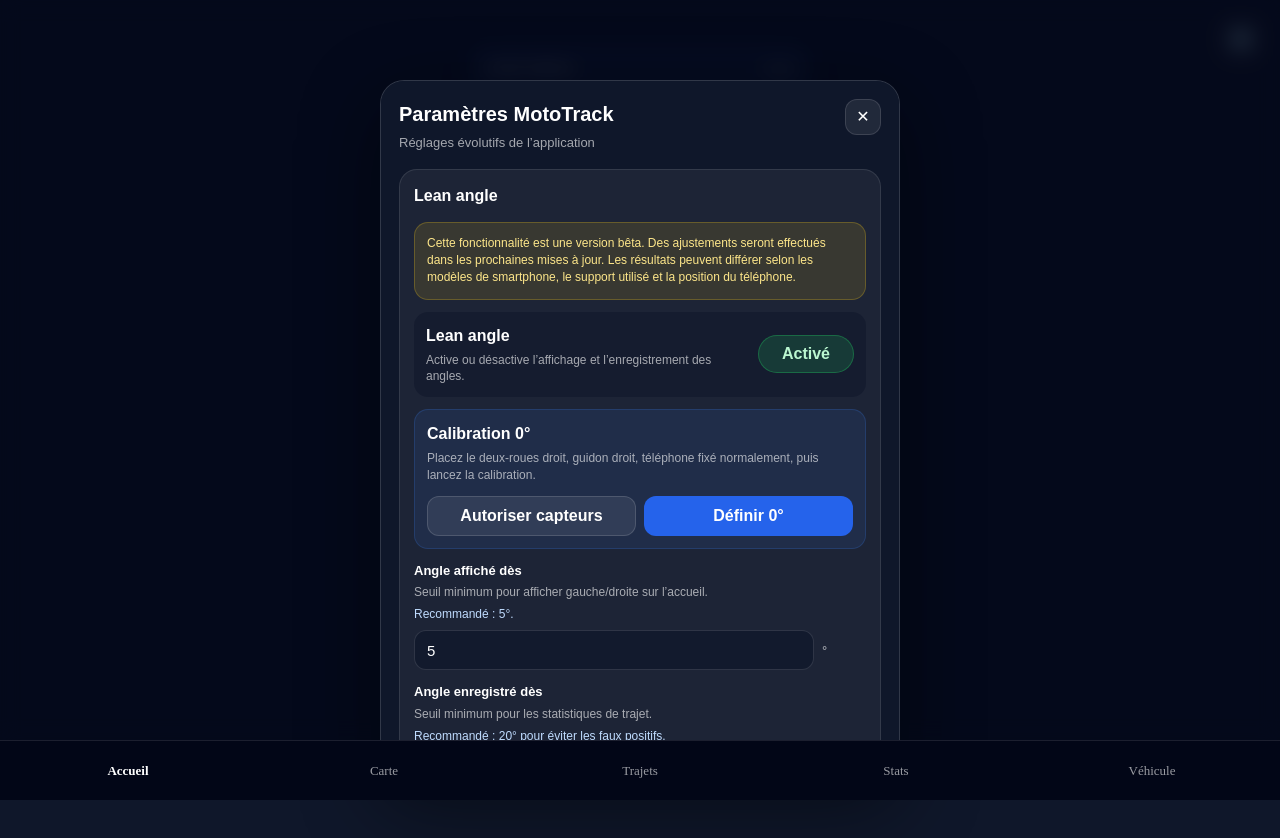
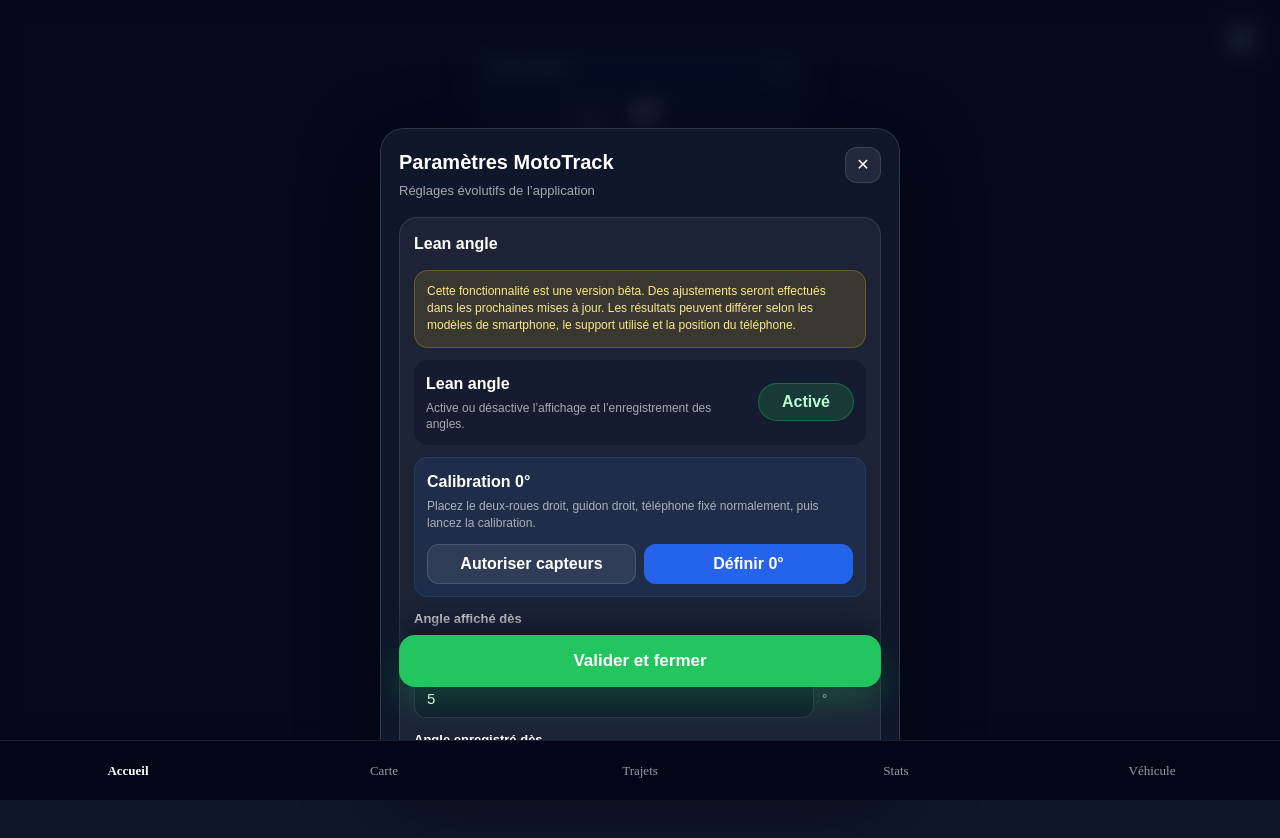
Before and after one commit to EROWINDJ/Mototrack, a React (Vite) app in the folder client/: page / in a window 1280 px wide. Both pictures are taken after a click on the button "⚙️". Shown: the top 838 px of the page. Built offline with nearby package versions, Linux system fonts and the light colour scheme.

Commit message:
Fix Home settings panel styles

```diff
--- a/client/src/pages/Home.tsx
+++ b/client/src/pages/Home.tsx
@@ -68,7 +68,6 @@ export default function Home() {
 
   const validateRealStart = () => {
     clearStartValidation();
-
     resetRoute();
 
     setIsWaitingForStart(false);
@@ -517,7 +516,7 @@ export default function Home() {
               style={styles.doneButton}
               onClick={() => setIsSettingsOpen(false)}
             >
-              Fermer
+              Valider et fermer
             </button>
           </div>
         </div>
@@ -876,13 +875,14 @@ const styles = {
   settingsPanel: {
     width: "100%",
     maxWidth: "520px",
-    maxHeight: "88vh",
+    maxHeight: "82vh",
     overflowY: "auto" as const,
     borderRadius: "24px",
     background: "#0f172a",
     border: "1px solid rgba(255,255,255,0.14)",
     boxShadow: "0 24px 80px rgba(0,0,0,0.45)",
     padding: "18px",
+    paddingBottom: "96px",
   },
 
   settingsHeader: {
@@ -1094,13 +1094,19 @@ const styles = {
   },
 
   doneButton: {
+    position: "sticky" as const,
+    bottom: "0",
     width: "100%",
-    minHeight: "44px",
-    borderRadius: "14px",
+    minHeight: "52px",
+    borderRadius: "16px",
     border: "none",
     background: "#22c55e",
     color: "white",
     fontWeight: 900,
-    marginTop: "14px",
+    fontSize: "17px",
+    marginTop: "18px",
+    boxShadow:
+      "0 -12px 28px rgba(15,23,42,0.95), 0 14px 32px rgba(34,197,94,0.28)",
+    zIndex: 3,
   },
 };
```
